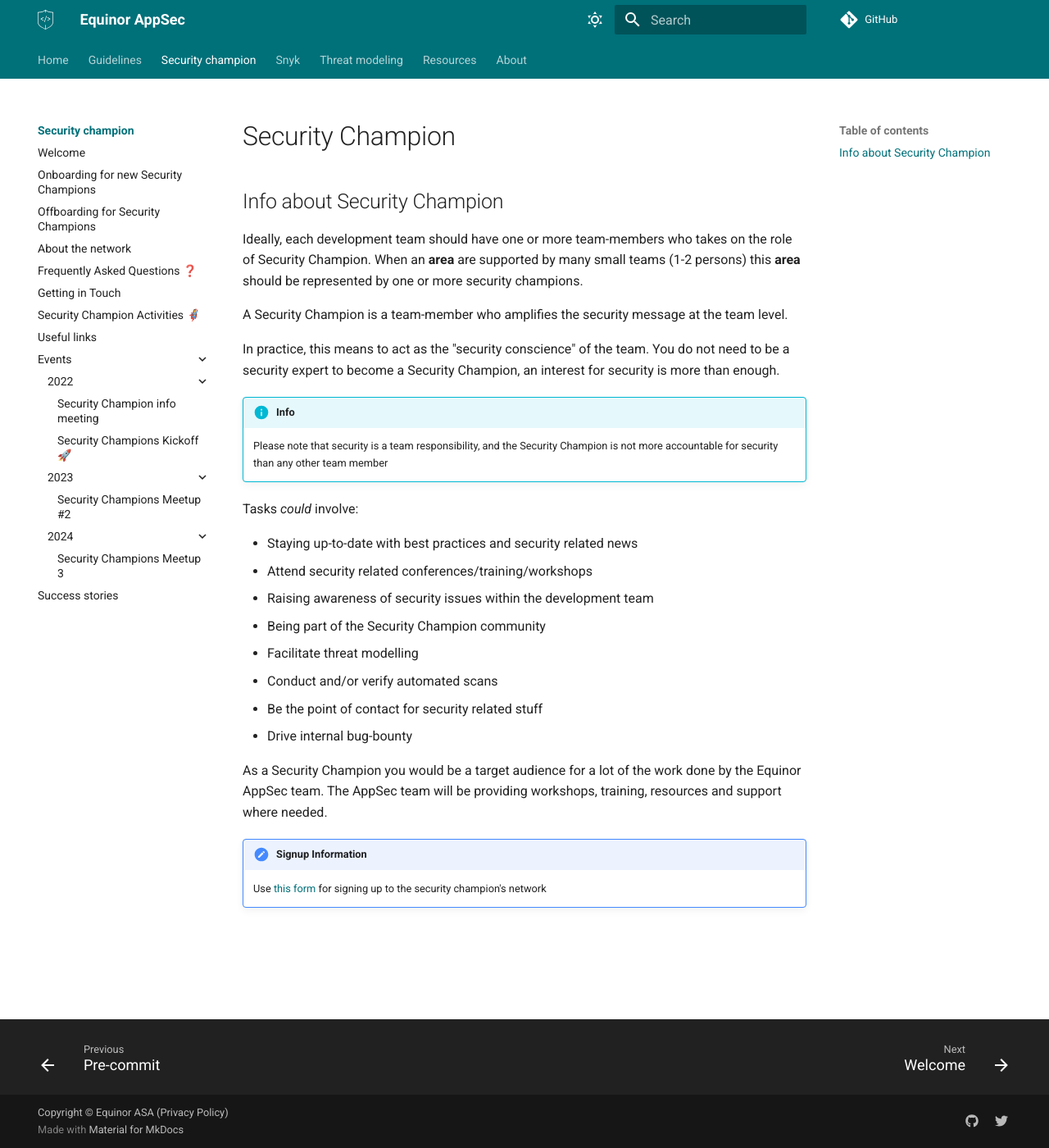
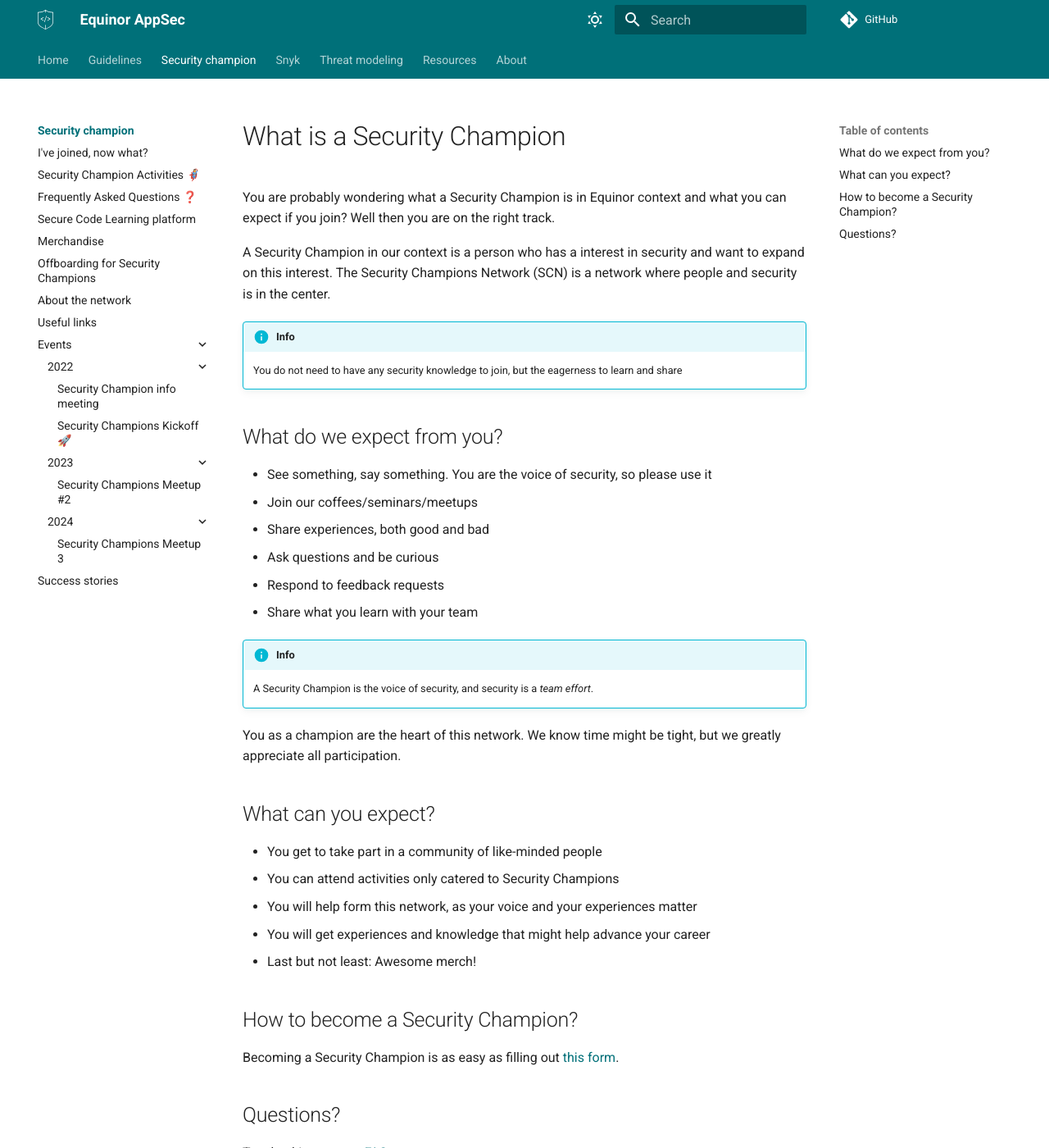
Before and after one commit to equinor/appsec, an MkDocs documentation site: the page built from docs/security-champion/index.md, in a window 1280 px wide and 1400 px high. Shown: the whole window at 82% size. Built offline with MkDocs 1.6.1 and Material for MkDocs 9.7.7, drawn with Linux system fonts in a browser that asks for light colours; some web fonts are replaced; comment, search, counter and statistics services are not loaded; some of the changed text lies outside the part shown.

```diff
--- a/docs/security-champion/index.md
+++ b/docs/security-champion/index.md
@@ -1,30 +1,38 @@
-# Security Champion
+# What is a Security Champion
 
-## Info about Security Champion
+You are probably wondering what a Security Champion is in Equinor context and what you can expect if you join? Well then you are on the right track.
 
-Ideally, each development team should have one or more team-members who takes on the role of Security Champion. When an **area** are supported by many small teams (1-2 persons) this **area** should be represented by one or more security champions.
-
-A Security Champion is a team-member who amplifies the security message at the team level.
-
-In practice, this means to act as the "security conscience" of the team.
-You do not need to be a security expert to become a Security Champion, an interest for security is more than enough.
+A Security Champion in our context is a person who has a interest in security and want to expand on this interest. The Security Champions Network (SCN) is a network where people and security is in the center.
 
 !!! info
-    Please note that security is a team responsibility, and the Security Champion is not more accountable for security than any other team member
+    You do not need to have any security knowledge to join, but the eagerness to learn and share
 
-Tasks *could* involve:
+## What do we expect from you?
 
-- Staying up-to-date with best practices and security related news
-- Attend security related conferences/training/workshops
-- Raising awareness of security issues within the development team
-- Being part of the Security Champion community
-- Facilitate threat modelling
-- Conduct and/or verify automated scans
-- Be the point of contact for security related stuff
-- Drive internal bug-bounty
+- See something, say something. You are the voice of security, so please use it
+- Join our coffees/seminars/meetups
+- Share experiences, both good and bad
+- Ask questions and be curious
+- Respond to feedback requests
+- Share what you learn with your team
 
-As a Security Champion you would be a target audience for a lot of the work done by the Equinor AppSec team.
-The AppSec team will be providing workshops, training, resources and support where needed.
+!!! info
+    A Security Champion is the voice of security, and security is a _team effort_.
 
-!!! todo "Signup Information"
-    Use [this form](https://forms.office.com/r/3C2vwEh2i0) for signing up to the security champion's network
+You as a champion are the heart of this network. We know time might be tight, but we greatly appreciate all participation.
+
+## What can you expect?
+
+- You get to take part in a community of like-minded people
+- You can attend activities only catered to Security Champions
+- You will help form this network, as your voice and your experiences matter
+- You will get experiences and knowledge that might help advance your career
+- Last but not least: Awesome merch!
+
+## How to become a Security Champion?
+
+Becoming a Security Champion is as easy as filling out [this form](https://forms.microsoft.com/r/3C2vwEh2i0).
+
+## Questions?
+
+Try checking out our [FAQ](./3-faq.md).
```
Also changed, not shown: docs/security-champion/1-new_security_champion.md (added, +35 -0 lines), docs/security-champion/1-welcome.md (deleted, +0 -22 lines), docs/security-champion/2-new_security_champion.md (deleted, +0 -162 lines), docs/security-champion/2-security_champion_activities.md (renamed from docs/security-champion/security_champion_activities.md, +12 -3 lines), docs/security-champion/3-faq.md (renamed from docs/security-champion/faq.md, +18 -3 lines), docs/security-champion/3-offboarding.md (deleted, +0 -7 lines), docs/security-champion/4-learning-platform.md (added, +65 -0 lines), docs/security-champion/5-merch.md (added, +45 -0 lines), docs/security-champion/6-offboarding.md (added, +9 -0 lines), docs/security-champion/7-about.md (added, +27 -0 lines), docs/security-champion/about.md (deleted, +0 -29 lines), docs/security-champion/events/index.md (+2 -2 lines), docs/security-champion/getting-in-touch.md (deleted, +0 -7 lines), docs/security-champion/success-stories/index.md (+10 -7 lines), 3 more files.
